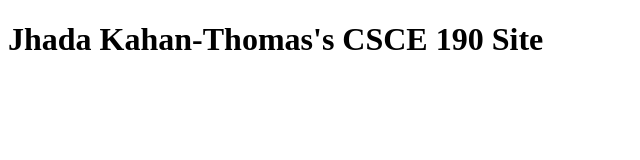
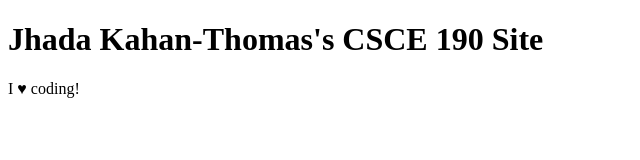
Before and after one commit to jhadakt/jhadakt.github.io, a plain HTML site: page index.html in a window 1280 px wide. Shown: the full height of the page, 0-640 px from the left. Drawn offline with Linux system fonts and the light colour scheme.

Commit message:
Add files via upload

```diff
--- a/index.html
+++ b/index.html
@@ -5,5 +5,7 @@
     </head>
     <body>
         <h1> Jhada Kahan-Thomas's CSCE 190 Site</h1>
+
+        <p>I &hearts; coding!</p>
     </body>
 </html>
```
